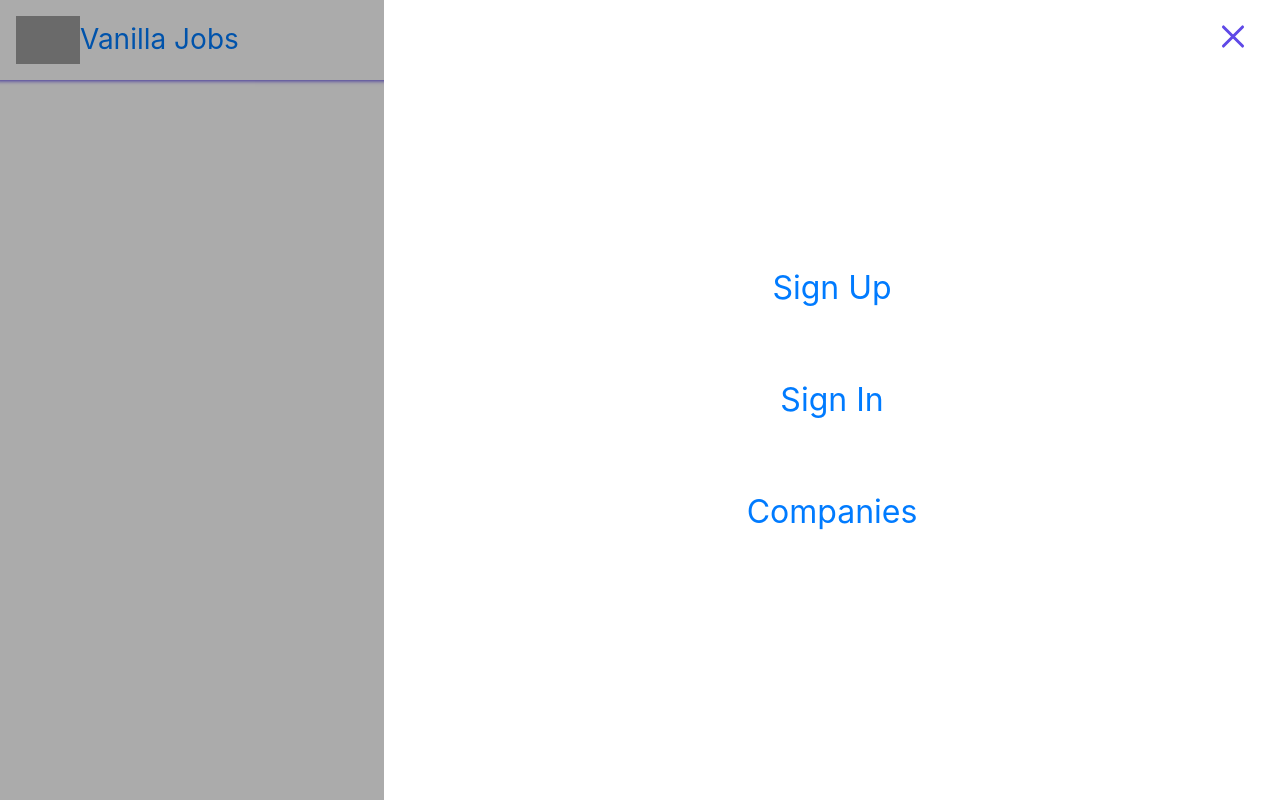
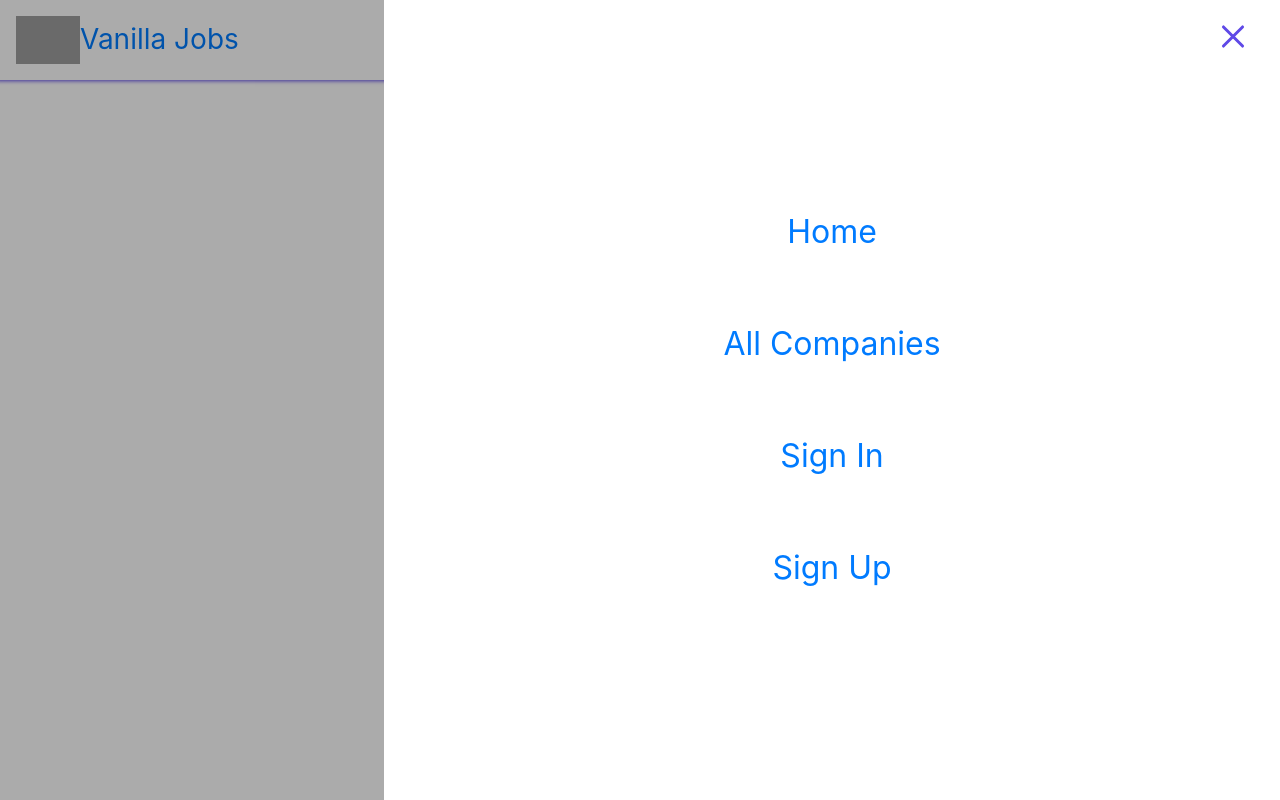
Before and after one commit to filipe-freire/VanillaJobs, a React (Create React App) app in the folder client/: page /jobpost/1 in a window 1280 px wide. Both pictures are taken after a click on the button 1238 px from the left and 40 px from the top of the page. Built offline with nearby package versions, Linux system fonts and the light colour scheme; no server answers; grey boxes are pictures that could not be loaded.

Commit message:
Add missing views to navbar, fix bug on profile View

```diff
--- a/client/src/Views/Company/Profile.jsx
+++ b/client/src/Views/Company/Profile.jsx
@@ -8,7 +8,7 @@ class Profile extends Component {
     super();
     this.state = {
       user: null,
-      jobPosts: null
+      jobPosts: []
     };
   }
 
@@ -52,7 +52,7 @@ class Profile extends Component {
             <p>{this.state.user.summary}</p>
             <h2>Job Posts</h2>
             {/* map through JSON with all the jobPosts created by the user */}
-
+            {(this.state.jobPosts[0] && (
               <ul>
                 {this.state.jobPosts.map(post => (
                   <li key={post._id}>
@@ -62,6 +62,8 @@ class Profile extends Component {
                   </li>
                 ))}
               </ul>
+            )) || <p>No Job Posts Available </p>}
+
             <Link to={`/profile/${this.props.match.params.id}/edit`}>Edit Profile</Link>
           </>
         )) || <h2>Loading...</h2>}
--- a/client/src/Views/Company/ProfileEditView.jsx
+++ b/client/src/Views/Company/ProfileEditView.jsx
@@ -16,7 +16,6 @@ class ProfileEditView extends Component {
     loadUser(id)
       .then(data => {
         const user = data.user;
-        console.log(user.logo);
         this.setState({
           loaded: true,
           user
--- a/client/src/Views/JobPosts/SingleView.jsx
+++ b/client/src/Views/JobPosts/SingleView.jsx
@@ -47,27 +47,33 @@ class SingleView extends Component {
     console.log(post);
     return (
       <div>
-        <h1>Single view</h1>
+        {/* <h1>Single view</h1> */}
         {this.state.loaded && (
           <>
-            <h4>Title: {post.title}</h4>
+            <h2>{post.title}</h2>
             <p>
-              <span style={{ fontWeight: 'bold' }}>Location:</span> {post.location}
+              <span style={{ fontWeight: 'bold' }}>Location: </span>
+              {post.location}
             </p>
             <p>
-              <span style={{ fontWeight: 'bold' }}>Category:</span> {post.category}
+              <span style={{ fontWeight: 'bold' }}>Category: </span>
+              {post.category}
             </p>
             <p>
-              <span style={{ fontWeight: 'bold' }}>Seniority Level:</span> {post.seniority}
+              <span style={{ fontWeight: 'bold' }}>Seniority Level: </span>
+              {post.seniority}
             </p>
             <p>
-              <span style={{ fontWeight: 'bold' }}>Tasks:</span> {post.tasks[0]}
+              <span style={{ fontWeight: 'bold' }}>Tasks: </span>
+              {post.tasks[0]}
             </p>
             <p>
-              <span style={{ fontWeight: 'bold' }}>Requirements:</span> {post.requirements[0]}
+              <span style={{ fontWeight: 'bold' }}>Requirements: </span>
+              {post.requirements[0]}
             </p>
             <p>
-              <span style={{ fontWeight: 'bold' }}>Tech Used:</span> {post.tech}
+              <span style={{ fontWeight: 'bold' }}>Tech Used: </span>
+              {post.tech}
             </p>
             {this.state.user && (
               <form onSubmit={this.handlePostDeletion}>
--- a/client/src/components/Navbar/index.jsx
+++ b/client/src/components/Navbar/index.jsx
@@ -32,8 +32,7 @@ class Navbar extends Component {
           </Link>
           <button
             className={
-              (this.state.menuToggled &&
-                'hamburger hamburger--squeeze is-active') ||
+              (this.state.menuToggled && 'hamburger hamburger--squeeze is-active') ||
               'hamburger hamburger--squeeze'
             }
             type="button"
@@ -44,35 +43,35 @@ class Navbar extends Component {
             </span>
           </button>
         </nav>
-        {this.state.menuToggled && (
-          <div className="menu-layer-dar" onClick={this.toggleMenu}></div>
-        )}
+        {this.state.menuToggled && <div className="menu-layer-dar" onClick={this.toggleMenu}></div>}
         {this.state.menuToggled && (
           <div className="menu">
+            <Link to="/" onClick={this.toggleMenu}>
+              Home
+            </Link>
+            <Link to="/listCompanies" onClick={this.toggleMenu}>
+              All Companies
+            </Link>
             {(this.props.user && (
               <>
+                <Link to={`/profile/${this.props.user._id}`} onClick={this.toggleMenu}>
+                  {' '}
+                  {`${this.props.user.companyName}'s Profile`}{' '}
+                </Link>
                 <Link to="/jobpost/create" onClick={this.toggleMenu}>
                   Create a Job Post
                 </Link>
-                <Link
-                  to={`/profile/${this.props.user._id}`}
-                  onClick={this.toggleMenu}
-                >
-                  {' '}
-                  {`${this.props.user.companyName}'s Profile`}{' '}
+                <Link to="/" onClick={this.props.onSignOut}>
+                  Sign Out
                 </Link>
-                <Link onClick={this.props.onSignOut}>Sign Out</Link>
               </>
             )) || (
               <>
-                <Link to="/authentication/sign-up" onClick={this.toggleMenu}>
-                  Sign Up
-                </Link>
                 <Link to="/authentication/sign-in" onClick={this.toggleMenu}>
                   Sign In
                 </Link>
-                <Link to="/listCompanies" onClick={this.toggleMenu}>
-                  Companies
+                <Link to="/authentication/sign-up" onClick={this.toggleMenu}>
+                  Sign Up
                 </Link>
               </>
             )}
```
Lines whose indentation alone changed are shown as unchanged.
